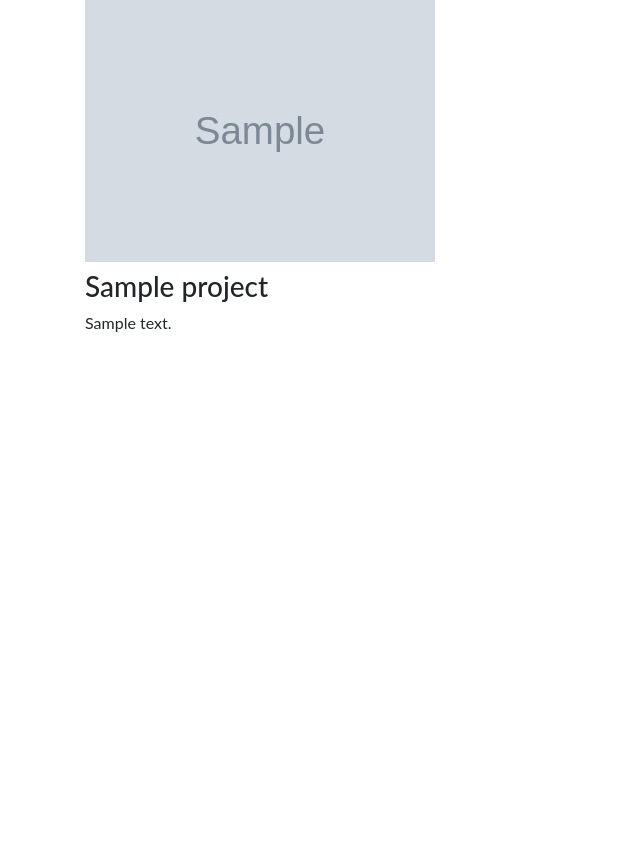
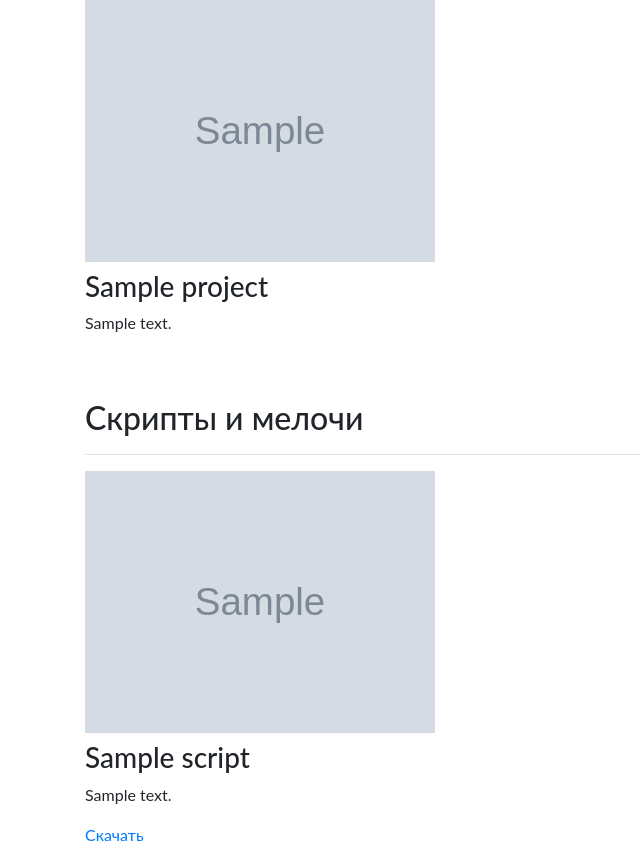
Before and after one commit to nitro3fir/personal_portfolio-django3, a Django app: page / in a window 1280 px wide. Shown: the part 820-1667 px from the top of the page, without its empty margins (0-640 px from the left). Before the commit the page ends 1152 px from the top, so only its background shows below. Run offline with Django 3.2, Linux system fonts and the light colour scheme; tables that the repository leaves empty hold one stand-in row (values such as "Sample post"); grey boxes marked "Sample" are stand-in pictures; some libraries are stand-ins or nearby versions.

Commit message:
Added scripts

```diff
--- a/portfolio/admin.py
+++ b/portfolio/admin.py
@@ -1,4 +1,5 @@
 from django.contrib import admin
-from .models import Project
+from .models import Project, Script
 
 admin.site.register(Project)
+admin.site.register(Script)
--- a/portfolio/models.py
+++ b/portfolio/models.py
@@ -8,3 +8,13 @@ class Project(models.Model):
 
     def __str__(self):
         return self.title
+
+class Script(models.Model):
+    title = models.CharField(max_length=100)
+    description = models.CharField(max_length=250)
+    image = models.ImageField(upload_to='portfolio/images')
+    file = models.FileField(upload_to='portfolio/scripts', blank=True)
+    url = models.URLField(blank=True)
+
+    def __str__(self):
+        return self.title
--- a/portfolio/templates/portfolio/home.html
+++ b/portfolio/templates/portfolio/home.html
@@ -27,11 +27,32 @@
       <img src="{{ project.image.url }}" class="img-fluid mb-2">
     </a>
     {% else %}
-
     <img src="{{ project.image.url }}" class="img-fluid mb-2">
     {% endif %}
     <h3>{{ project.title }}</h3>
     <p>{{ project.description }}</p>
+  </div>
+  {% endfor %}
+</div>
+
+<h2 class="mt-5">Скрипты и мелочи</h2>
+<hr>
+<div class="row">
+  {% for script in scripts %}
+  <div class="col-lg-4 col-md-6">
+
+    {% if script.url %}
+    <a href="{{ script.url }}">
+      <img src="{{ script.image.url }}" class="img-fluid mb-2">
+    </a>
+    {% else %}
+    <img src="{{ script.image.url }}" class="img-fluid mb-2">
+    {% endif %}
+    <h3>{{ script.title }}</h3>
+    <p>{{ script.description }}</p>
+    {% if script.file %}
+    <a href="{{ script.file.url }}">Скачать</a>
+    {% endif %}
 
   </div>
   {% endfor %}
--- a/portfolio/views.py
+++ b/portfolio/views.py
@@ -1,9 +1,10 @@
 from django.shortcuts import render
-from .models import Project
+from .models import Project, Script
 
 def home(request):
     projects = Project.objects.all()
-    return render(request, 'portfolio/home.html', {'projects': projects})
+    scripts = Script.objects.all()
+    return render(request, 'portfolio/home.html', {'projects': projects, 'scripts': scripts})
 
 def detail(request, blog_id):
     return render(request, 'blog/detail.html', {'id': blog_id})
```
